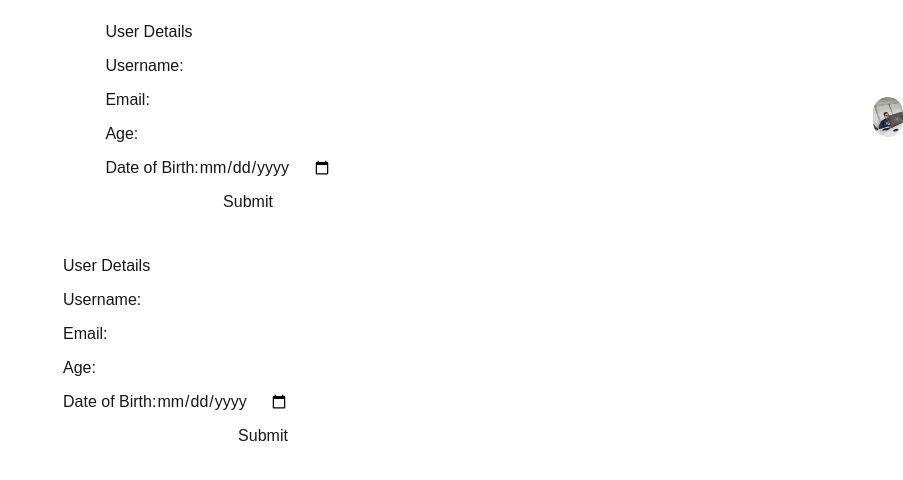
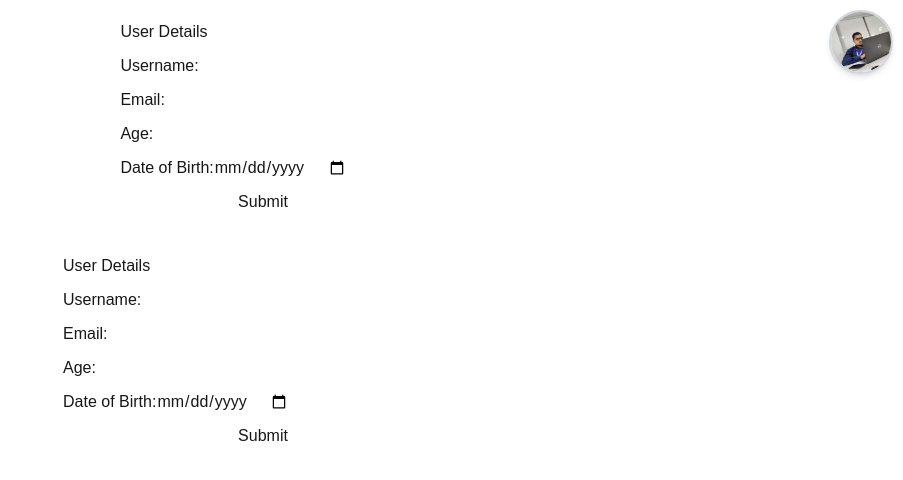
Before and after one commit to vedamanikanta2023/repair-frontend, a Next.js app: page /userDetails in a window 1280 px wide. Shown: the top 480 px of the page, without its empty margins (377-1280 px from the left). Built offline with nearby package versions, Linux system fonts and the light colour scheme.

Commit message:
separated the profile pic component

```diff
--- a/src/app/(protected)/layout.tsx
+++ b/src/app/(protected)/layout.tsx
@@ -2,6 +2,7 @@ import type { Metadata } from "next";
 import { Geist, Geist_Mono } from "next/font/google";
 import Image from "next/image";
 import UserDetails from "./userDetails/page";
+import { Profile } from "../components/Profile";
 // import { SessionProvider } from "next-auth/react";
 
 export const metadata = {
@@ -17,12 +18,12 @@ export default function RootLayout({
 }: Readonly<{
   children: React.ReactNode;
 }>) {
-
   return (
     <div>
-      <div className="flex justify-end items-center" >
+      <div className="flex justify-end items-center">
         <UserDetails />
-        <Image src="/profile.jpg" className="rounded-full" width={30} height={30} alt="profile pic" />
+
+        <Profile/>
       </div>
       {children}
     </div>
--- /dev/null
+++ b/src/app/components/Profile/Profile.tsx
@@ -0,0 +1,14 @@
+import * as React from "react";
+import Image from "next/image";
+
+export function Profile(){
+    return <div className="w-16 h-16 rounded-full overflow-hidden border-2 border-gray-300 shadow-md fixed right-2.5 top-2.5">
+            <Image
+              src="/profile.jpg"
+              alt="User Profile Picture"
+              width={64}
+              height={64}
+              className="object-cover w-full h-full"
+            />
+          </div>
+}
--- /dev/null
+++ b/src/app/components/Profile/index.ts
@@ -0,0 +1 @@
+export * from "./Profile";
```
